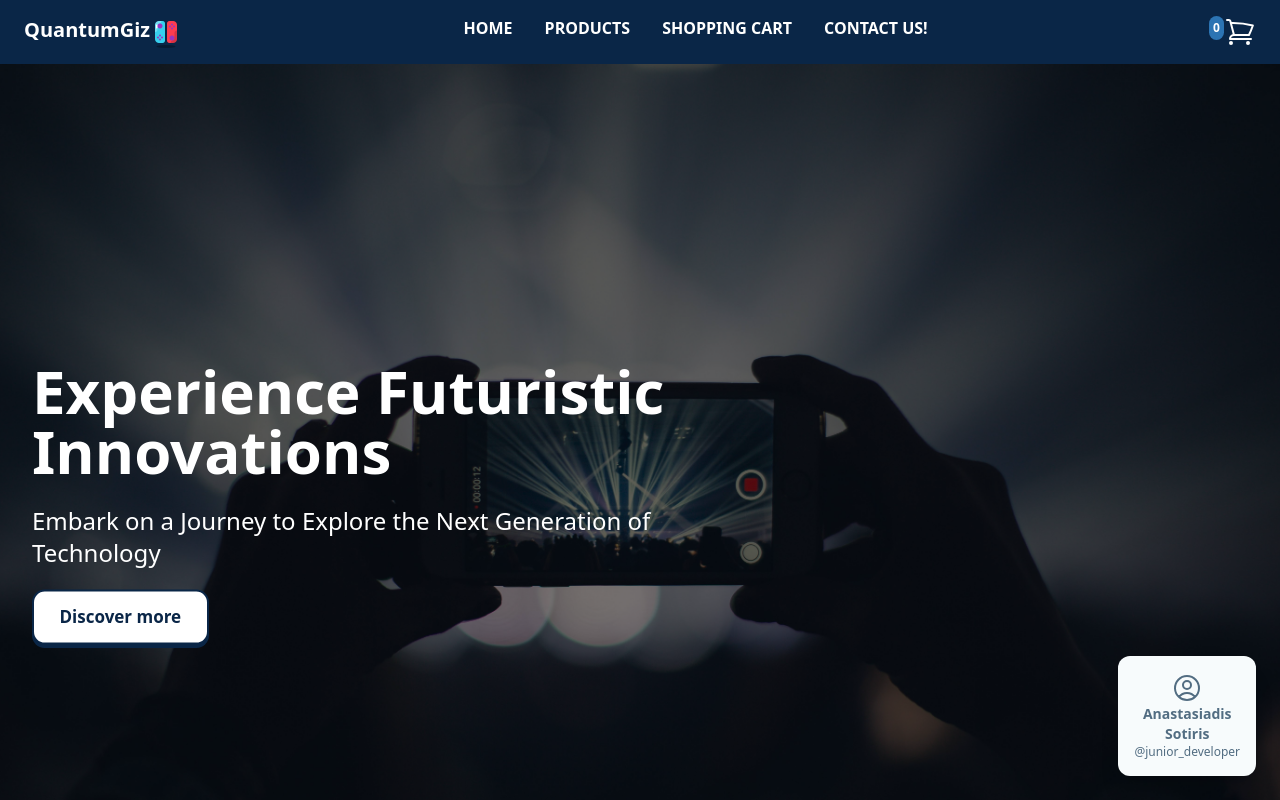
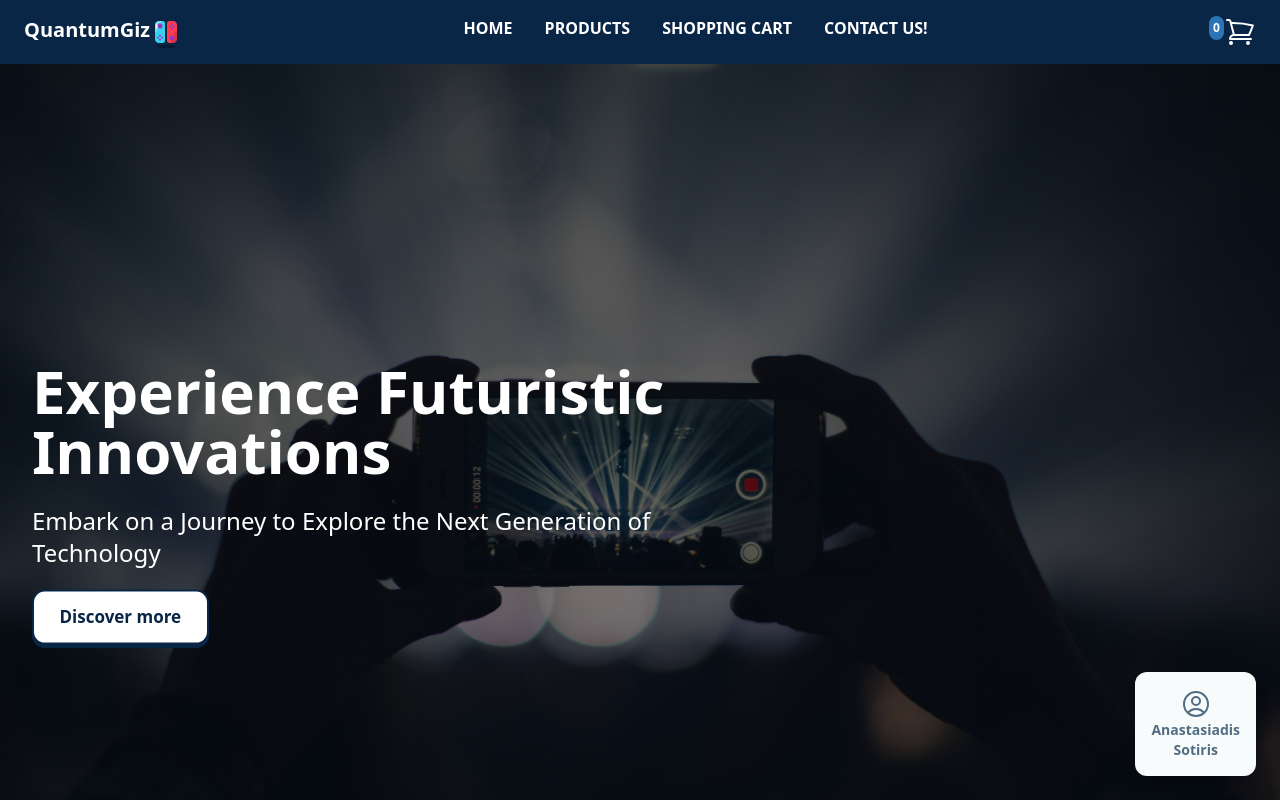
Before and after one commit to sotirisanastjm/QuantumGiz, a React (Vite) app: page / in a window 1280 px wide. Shown: the top 800 px of the page. Built offline with nearby package versions, Linux system fonts and the light colour scheme; the HTML template or start-up script is replaced by a standard one.

Commit message:
minor fix

```diff
--- a/src/modules/InfoCard.jsx
+++ b/src/modules/InfoCard.jsx
@@ -22,7 +22,7 @@ export const InfoCard = () => {
                 </div>
                 <div class="group-hover:pb-10 transition-all duration-300 ">
                     <h2 class="font-semibold text-[#526D82] text-sm">Anastasiadis<br/>Sotiris</h2>
-                    <p class="text-[#526D82] text-xs">@junior_developer</p>
+                    {/* <p class="text-[#526D82] text-xs">@junior_developer</p> */}
                 </div>
                 <div class="flex items-center transition-all duration-300  group-hover:bottom-3 -bottom-full absolute gap-2 justify-evenly w-full">
                     <div class="flex gap-3 text-2xl text-[#526D82] p-1 hover:p-2 transition-all duration-300  rounded-full shadow-sm">
```
